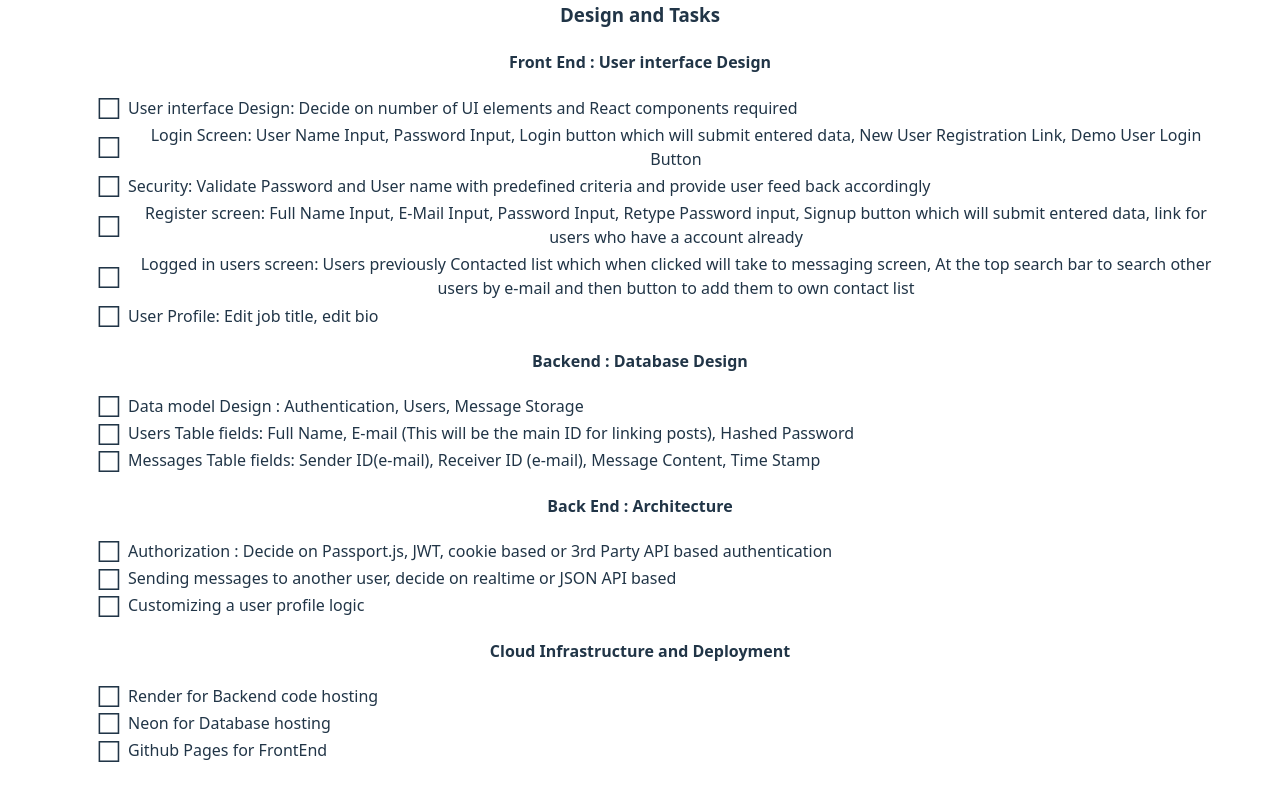
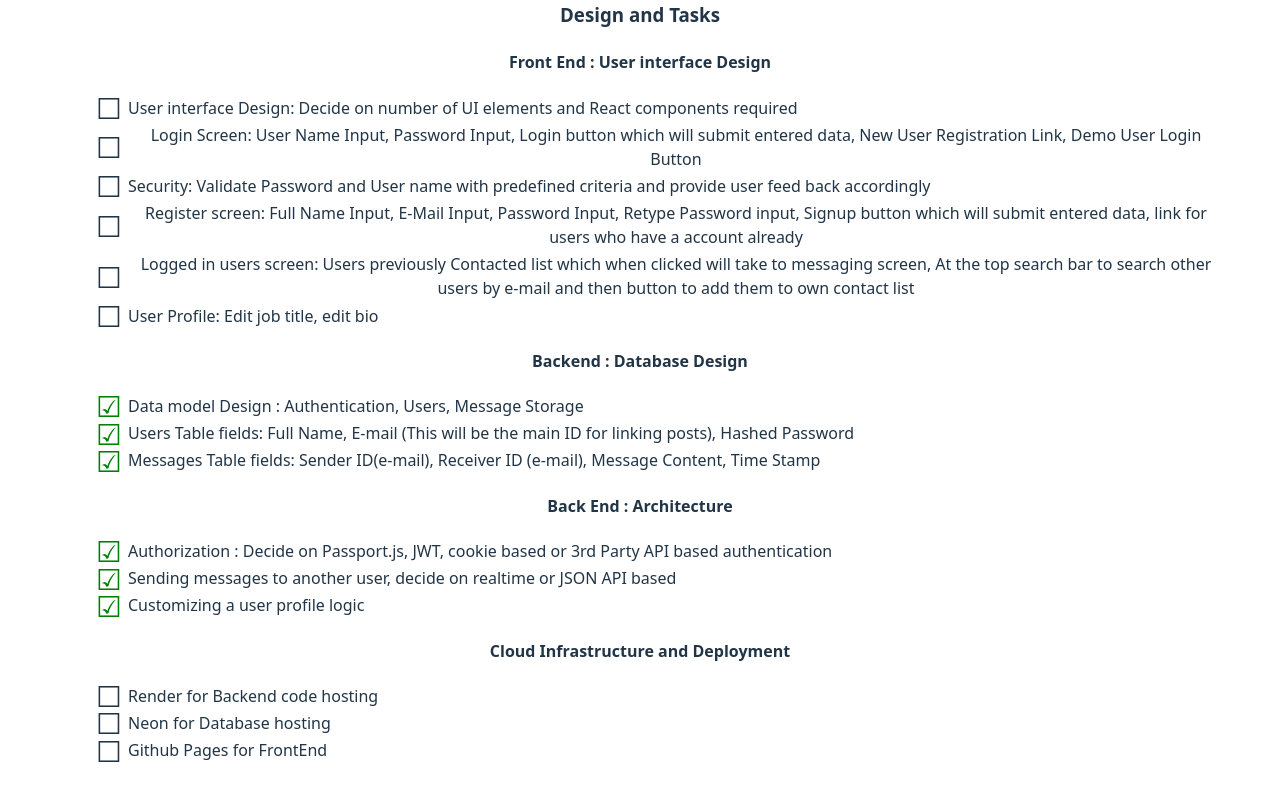
Before and after one commit to amaldevelops/messaging-app, a React (Vite) app in the folder frontend/: page /messaging-app/projectinfo in a window 1280 px wide. Shown: the part 398-1198 px from the top of the page. Built offline with nearby package versions, Linux system fonts and the light colour scheme.

Commit message:
Add Login Component

```diff
--- a/frontend/src/App.jsx
+++ b/frontend/src/App.jsx
@@ -1,15 +1,23 @@
 import { useState } from "react";
 import ProjectInfo from "./components/ProjectInfo";
+import { useNavigate } from "react-router-dom";
 
 import { Outlet } from "react-router-dom";
 
 import "./App.css";
 
 function App() {
+  const Navigate = useNavigate();
+
+  function loginButton() {
+    Navigate("login");
+  }
+
   return (
     <>
       <div>
-        <h1>Web Based Messaging App</h1>
+        <h1>Web Based Messaging App </h1>
+        <button onClick={() => loginButton()}></button>
         <Outlet />
       </div>
     </>
--- /dev/null
+++ b/frontend/src/components/Login.jsx
@@ -0,0 +1,9 @@
+function Login() {
+  return (
+    <div>
+      <h1>Login</h1>
+    </div>
+  );
+}
+
+export default Login;
--- a/frontend/src/components/ProjectInfo.jsx
+++ b/frontend/src/components/ProjectInfo.jsx
@@ -54,16 +54,16 @@ function ProjectInfo() {
 
       <h4>Backend : Database Design</h4>
       <ul>
-        <li className="pendingEmptyCheckbox">
+        <li className="completedTick">
           Data model Design : Authentication, Users, Message Storage
         </li>
 
-        <li className="pendingEmptyCheckbox">
+        <li className="completedTick">
           Users Table fields: Full Name, E-mail (This will be the main ID for
           linking posts), Hashed Password
         </li>
 
-        <li className="pendingEmptyCheckbox">
+        <li className="completedTick">
           Messages Table fields: Sender ID(e-mail), Receiver ID (e-mail),
           Message Content, Time Stamp
         </li>
@@ -71,14 +71,14 @@ function ProjectInfo() {
 
       <h4>Back End : Architecture</h4>
       <ul>
-        <li className="pendingEmptyCheckbox">
+        <li className="completedTick">
           Authorization : Decide on Passport.js, JWT, cookie based or 3rd Party
           API based authentication
         </li>
-        <li className="pendingEmptyCheckbox">
+        <li className="completedTick">
           Sending messages to another user, decide on realtime or JSON API based{" "}
         </li>
-        <li className="pendingEmptyCheckbox">
+        <li className="completedTick">
           Customizing a user profile logic
         </li>
       </ul>
--- a/frontend/src/main.jsx
+++ b/frontend/src/main.jsx
@@ -9,7 +9,6 @@ const router=createBrowserRouter(routes);
 
 createRoot(document.getElementById("root")).render(
   <StrictMode>
-    {/* <App /> */}
   <RouterProvider router={router}/>
 
   </StrictMode>
--- a/frontend/src/routes.jsx
+++ b/frontend/src/routes.jsx
@@ -3,6 +3,7 @@ import App from "./App";
 import ProjectInfo from "./components/ProjectInfo";
 import Profile from "./components/Profile";
 import ErrorPage from "./ErrorPage";
+import Login from "./components/Login";
 
 const routes = [
   {
@@ -23,6 +24,11 @@ const routes = [
         element: <Profile />,
         errorElement: <ErrorPage />,
       },
+          {
+        path: "/messaging-app/login",
+        element: <Login />,
+        errorElement: <ErrorPage />,
+      },
     ],
     errorElement: <ErrorPage />,
   },
```
